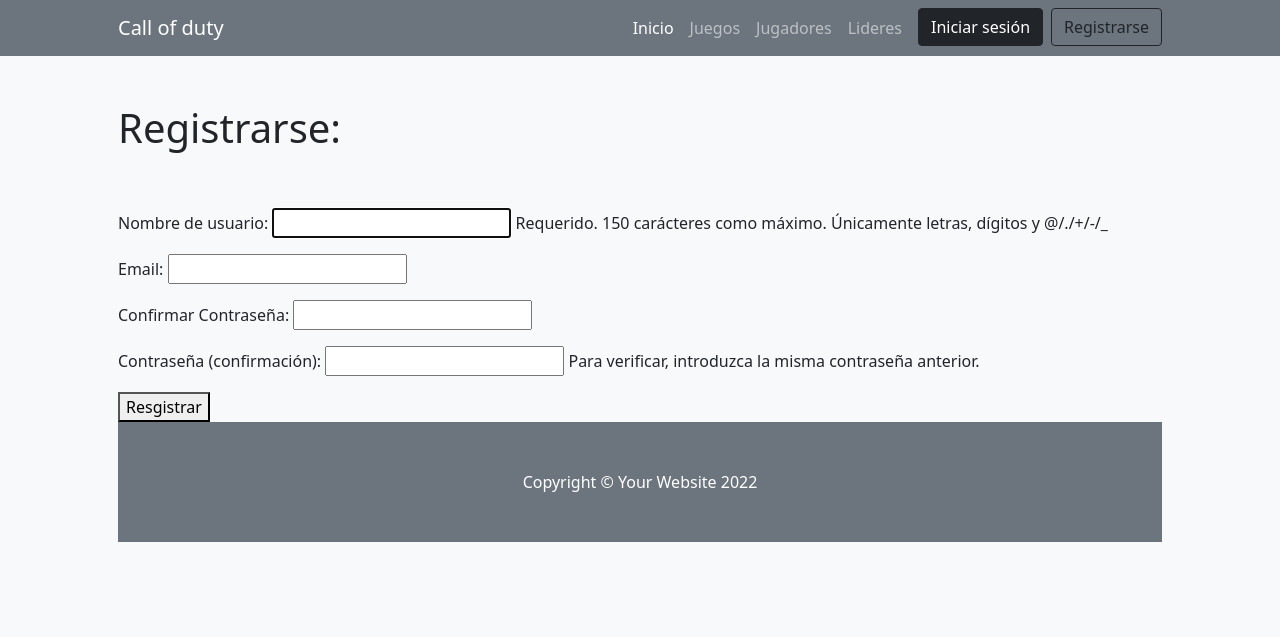
After one commit to santiroldann/ProyectoJuego, a Django app: page /juegoapp/register in a window 1280 px wide. The commit adds this page. Shown: the top 637 px of the page. Run offline with Django 4.2, Linux system fonts and the light colour scheme; some libraries are stand-ins or nearby versions.

Commit message:
register

```diff
--- a/ProyectoJuegoApp/forms.py
+++ b/ProyectoJuegoApp/forms.py
@@ -1,6 +1,8 @@
 
 from django import forms
 from tabnanny import verbose
+from django.contrib.auth.forms import UserCreationForm
+from django.contrib.auth.models import User
 
 class NuevoJuego(forms.Form):
 
@@ -19,3 +21,15 @@ class NuevoLider(forms.Form):
     correo = forms.EmailField()
     juego = forms.CharField(max_length=30)
     grupo = forms.IntegerField()
+
+class UserRegisterForm(UserCreationForm):
+
+    email = forms.EmailField()
+    password1 = forms.CharField(label="Contraseña", widget=forms.PasswordInput)
+    password1 = forms.CharField(label="Confirmar Contraseña", widget=forms.PasswordInput)
+
+    class Meta:
+        model = User
+        fields = ["username", "email", "password1", "password2"]
+
+        #help_texts = {k: "" for k in fields }
--- a/ProyectoJuegoApp/template/ProyectoJuegoApp/base1.html
+++ b/ProyectoJuegoApp/template/ProyectoJuegoApp/base1.html
@@ -28,6 +28,7 @@
                         <li class="nav-item"><a class="nav-link" href={% url "jugadores" %}>Jugadores</a></li>
                         <li class="nav-item"><a class="nav-link" href={% url "lideres" %}>Lideres</a></li>
                         <li class="nav-item"><a class="btn btn-dark mx-2" href={% url "login" %}>Iniciar sesión</a></li>
+                        <li class="nav-item"><a class="btn btn-outline-dark" href={% url "register" %}>Registrarse</a></li>
                     </ul>
                 </div>
             </div>
--- /dev/null
+++ b/ProyectoJuegoApp/template/ProyectoJuegoApp/register.html
@@ -0,0 +1,19 @@
+{% extends "base1.html" %}
+{% block tituloPagina %}
+Registrarse - App Juegos
+{% endblock %}
+
+{% block contenidoPagina %}
+
+<section class="bg-light py-5">
+    <div class="container px-5">
+        <h1>Registrarse:</h1>
+    </div>
+<section class="bg-light py-5">
+    <div class="container px-5">
+    <form action="" method="post">
+        {% csrf_token %}
+        {{form.as_p}}
+        <button type="submit">Resgistrar</button>
+    </form>
+{% endblock %}
--- a/ProyectoJuegoApp/urls.py
+++ b/ProyectoJuegoApp/urls.py
@@ -9,6 +9,7 @@ urlpatterns = [
 
     path("", inicio, name= "inicio"),
     path("login", login_request , name="login"),
+    path("register", register_request , name="register"),
 
     path("lideres/", lideres, name = "lideres"),
     path("jugadores/", jugadores, name= "jugadores"),
--- a/ProyectoJuegoApp/views.py
+++ b/ProyectoJuegoApp/views.py
@@ -1,7 +1,9 @@
 from ast import If
+from lzma import FORMAT_ALONE
 from django.shortcuts import redirect, render
 
 from django.http import HttpResponse
+from requests import request
 from ProyectoJuegoApp.models import *
 from .forms import *
 from django.db.models import Q
@@ -11,7 +13,8 @@ from django.views.generic.detail import DetailView
 from django.views.generic.edit import DeleteView, CreateView, UpdateView
 from django.urls import reverse_lazy
 
-from django.contrib.auth.forms import AuthenticationForm
+from .forms import UserRegisterForm
+from django.contrib.auth.forms import AuthenticationForm, UserCreationForm
 from django.contrib.auth import login, logout, authenticate
 
 
@@ -45,6 +48,33 @@ def login_request(request):
 
     return render(request, "login.html",{"form":form})
 
+def register_request(request):
+
+    if request.method == "POST":
+
+        #form = UserCreationForm(request.POST)
+        form = UserRegisterForm(request.POST)
+
+        if form.is_valid():
+
+            username = form.cleaned_data.get("username")
+            password = form.cleaned_data.get("passsword1")
+
+            form.save()
+            user = authenticate(username=username, password=password)
+
+            if user is not None:
+              login(request, user)
+              return redirect("inicio")
+
+            else:
+              return redirect("login")
+
+        return render(request,"register.html",{"form":form})
+
+    form = UserRegisterForm()
+
+    return render(request, "register.html",{"form":form})
 
 def crear_juego(request):
 
```
Also changed, not shown: db.sqlite3.
